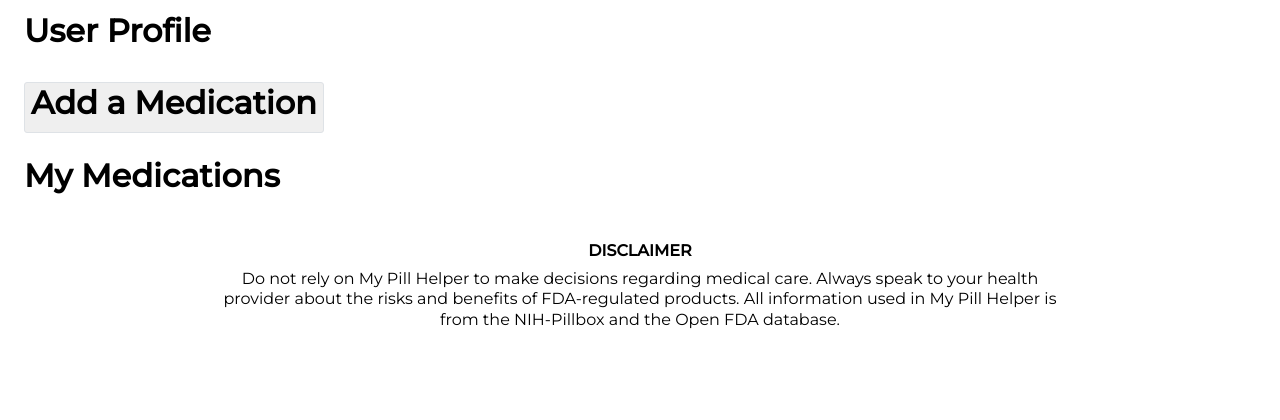
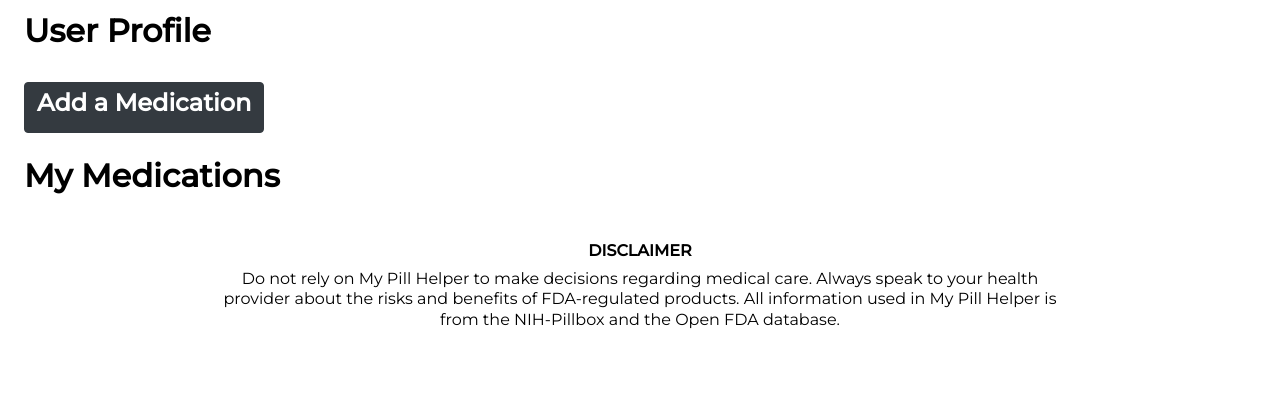
Before and after one commit to ReyBernDia/MyPillHelper, a Flask app: page /user-page in a window 1280 px wide. Shown: the part 131-551 px from the top of the page. Run offline with Flask 2, Linux system fonts and the light colour scheme; the visitor is signed in with stand-in values (Sample User, id 1); data comes from the database, SQL or seed files in the repository; data that the repository does not hold is empty; some libraries are stand-ins or nearby versions.

Commit message:
All buttons updated.

```diff
--- a/static/css/stylesheet.css
+++ b/static/css/stylesheet.css
@@ -256,3 +256,6 @@ img {
 .font_increase {
     font-size: 1.4em;
 }
+#font_larger {
+    font-size: xx-large;
+}
--- a/templates/confirm_med_api.html
+++ b/templates/confirm_med_api.html
@@ -17,7 +17,7 @@
 </div>
 <h1>Is this your correct medication?</h1>
 <form action="/add_med" id="yes_add_med" method="POST">
-<input type="submit" value="Yes">
+<input class="btn btn-dark" type="submit" value="Yes">
 <input type="hidden" name="api_results" value="{{api_results}}">
 <input type="hidden" name="indications" value="{{api_results['indications']}}">
 <input type="hidden" name="dosing_info" value="{{api_results['dosing_info']}}">
@@ -28,7 +28,7 @@
 </form>
 
 <form action="/add_med_unverified" id="no_add_input" >
-<input type="submit" value="No">
+<input class="btn btn-dark" type="submit" value="No">
 </form>
 
 
--- a/templates/confirm_med_db.html
+++ b/templates/confirm_med_db.html
@@ -19,13 +19,13 @@
     </div>
     <h1>Is this your correct medication?</h1>
     <form action="/add_med" id="yes_add_med" method="POST">
-    <input type="submit" value="Yes">
+    <input class="btn btn-dark" type="submit" value="Yes">
     <input type="hidden" name="med_image" value="{{value[1][0]}}">
     <input type="hidden" name="med_strength" value="{{key}}">
     </form>
 
     <form action="/add_med_unverified" id="no_add_input" >
-    <input type="submit" value="No">
+    <input class="btn btn-dark" type="submit" value="No">
     </form>
 
   {% endfor %}
--- a/templates/homepage.html
+++ b/templates/homepage.html
@@ -27,7 +27,7 @@
   <div class="card-deck text-center">
 
     <div class="card mb-4 shadow-sm color-clear">
-      <div class="card-body my-5">
+      <div class="card-body my-5 font_larger">
         <h2 class="user-margin"><a href="/find_meds" class="text-dark">Pill Search</a></h2>
       </div>
     </div>
@@ -35,7 +35,7 @@
     <div class="card mb-4 shadow-sm color-clear">
       <div class="card-body my-5 ">
               {% if session.get('user_name',None) %}
-              <h2 class="user-margin">
+              <h2 class="user-margin font_larger">
               <a href="/user-page" class="text-dark">Your Profile</a>
               </h2>
               {% else %}
--- a/templates/login.html
+++ b/templates/login.html
@@ -43,7 +43,7 @@
     <label for="password"></label>
     <input class="form-control" type="password" id="password" name="password" placeholder="Password" required>
     <br>
-    <input class="btn btn-lg btn-primary btn-block" type="submit" value="Sign In">
+    <input class="btn btn-lg btn-dark btn-block" type="submit" value="Sign In">
   </form>
   </div>
 
--- a/templates/registration.html
+++ b/templates/registration.html
@@ -54,7 +54,7 @@
     <label for="password"></label>
     <input class="form-control" type="password" id="password" name="password" placeholder="Password" required>
     <br>
-    <input class="btn btn-lg btn-primary btn-block" type="submit" value="Sign In">
+    <input class="btn btn-lg btn-dark btn-block" type="submit" value="Sign In">
   </form>
   </div>
 
--- a/templates/schedule_meds_form.html
+++ b/templates/schedule_meds_form.html
@@ -26,8 +26,8 @@
           <input type="number" id="refills_id" name="refills" value=1>
           <input type="hidden" id="med_strength" name="med_strength" value="{{med_strength}}">
           <input type="hidden" id="med_id" name="med_id" value="{{med_id}}">
-        <button class="btn btn-primary" id="submit_this">
-          <a href="/user-page" class="text-dark">Schedule Medication</a>
+        <button class="btn btn-dark" id="submit_this">
+          <a href="/user-page" class="text-light">Schedule Medication</a>
         </button>
   </div>
 
--- a/templates/user_page.html
+++ b/templates/user_page.html
@@ -39,8 +39,8 @@
      </div>
 
     <div class="user-margin-2 my-2 container h-100 " >
-      <button id="add_med_btn" class="border">
-      <h2>Add a Medication</h2>
+      <button id="add_med_btn" class=" btn btn-dark">
+      <h4 class="text-center">Add a Medication</h4>
       </button>
     </div>
     <div class="user-margin-2 container h-100 " id="add_med_form">
@@ -90,7 +90,7 @@
 
             <div class="container-fluid py-3">
               <form action="/show_schedule_form", method = "POST">
-              <input type="submit" value="Schedule Reminders for This Medication">
+              <input class="btn btn-dark" type="submit" value="Schedule Reminders for This Medication">
               <input type="hidden" name="med_strength" value="{{key}}">
               <input type="hidden" id="med_id" name="med_id" value="{{value['med_id']}}">
               </form>
@@ -111,35 +111,35 @@
             </div>
 
             <div class="container-fluid py-3">
-              <button class="userMedInfo" name="indication_btn" id="med_indication_{{value['med_id']}}" value="{{ value['med_id'] }}">
+              <button class="userMedInfo btn btn-dark" name="indication_btn" id="med_indication_{{value['med_id']}}" value="{{ value['med_id'] }}" >
                 <h5>Indications</h5>
               </button>
               <p id="dict_indications_{{value['med_id']}}"></p>
             </div>
 
             <div class="container-fluid py-3">
-              <button class="userMedInfo" name="dosing_btn" id="med_dosing_{{value['med_id']}}" value="{{ value['med_id'] }}">
+              <button class="userMedInfo btn btn-dark" name="dosing_btn" id="med_dosing_{{value['med_id']}}" value="{{ value['med_id'] }}">
                 <h5>Dosing Information</h5>
               </button>
               <p id="dict_dosing_{{value['med_id']}}"></p>
             </div>
 
             <div class="container-fluid py-3">
-              <button class="userMedInfo" name="pharm_btn" id="med_pharm_{{value['med_id']}}" value="{{ value['med_id'] }}">
+              <button class="userMedInfo btn btn-dark" name="pharm_btn" id="med_pharm_{{value['med_id']}}" value="{{ value['med_id'] }}">
                 <h5>Pharmacy Class</h5>
               </button>
               <p id="dict_pharm_{{value['med_id']}}"></p>
             </div>
 
             <div class="container-fluid py-3">
-              <button class="userMedInfo" name="contra_btn" id="med_contraindications_{{value['med_id']}}" value="{{ value['med_id'] }}">
+              <button class="userMedInfo btn btn-dark" name="contra_btn" id="med_contraindications_{{value['med_id']}}" value="{{ value['med_id'] }}">
                 <h5>Contraindications</h5>
               </button>
               <p id="dict_contra_{{value['med_id']}}"></p>
             </div>
 
             <div class="container-fluid py-3">
-              <button class="userMedInfo" name="more_info_btn" id="med_more_info_{{value['med_id']}}" value="{{ value['med_id'] }}">
+              <button class="userMedInfo btn btn-dark" name="more_info_btn" id="med_more_info_{{value['med_id']}}" value="{{ value['med_id'] }}">
                 <h5>More Information for Patients</h5>
               </button>
               <p id="dict_more_{{value['med_id']}}"></p>
@@ -173,12 +173,10 @@
 
     document.addEventListener('DOMContentLoaded', () => {
 
-        $('[name=indication_btn]').on('click',(get_med_info) =>  {
+        $('[name=indication_btn]').on('click', (get_med_info) =>  {
 
-            console.log(get_med_info);
+            console.log('I am getting med info.');
 
-
-            // console.log($(this.target).val());
             const med_id = document.getElementById(get_med_info.currentTarget.id);
 
             const entry = {
@@ -201,19 +199,16 @@
                 }
                 response.json().then(function(data) {
                   console.log(data);
+
                   const valIndications = (data['indications']);
-                  const indication_id = '#dict_indications_' + med_id.value
-                  console.log(indication_id);
-                  const updateIndications = document.querySelector(indication_id);
-                  console.log(document.querySelector(indication_id), "HELLO");
+                  const indications_id = '#dict_indications_' + med_id.value
+                  const updateIndications = document.querySelector(indications_id);
+
                   if (valIndications === ""){
                     updateIndications.innerHTML = ("Sorry, there are no results for common uses at this time.");
-                  } else if (valIndications !== "") {
-                    updateIndications.innerHTML = ("");
                   } else {
                     updateIndications.innerHTML = (`${valIndications}`);
                   }
-
                 });
 
               })
@@ -221,7 +216,6 @@
                 console.log("Fetch error: " + error);
             });
         });
-
 
         $('[name=dosing_btn]').on('click', (get_med_info) =>  {
 
```
